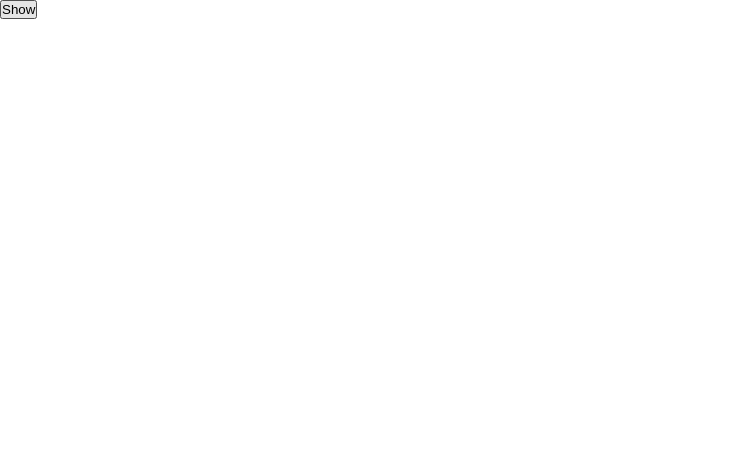
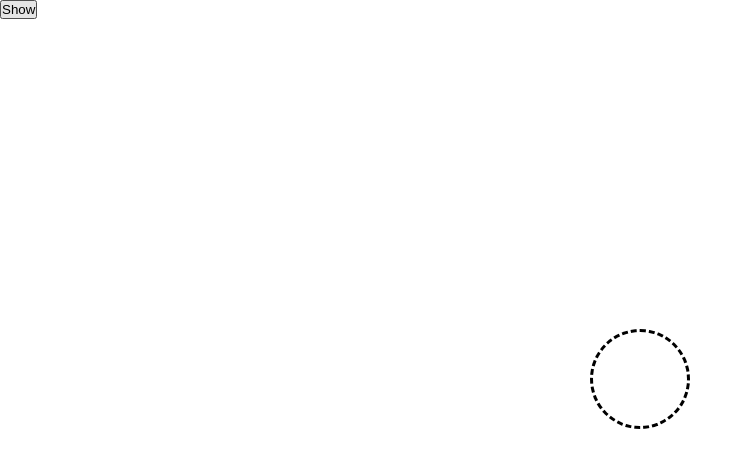
Before and after one commit to Chupriarti/react-animation, a React (Create React App) app: page / in a window 1280 px wide. Shown: the top 468 px of the page, without its empty margins (0-753 px from the left). Built offline with nearby package versions, Linux system fonts and the light colour scheme; the HTML template or start-up script is replaced by a standard one.

Commit message:
prepare csstransition structure

```diff
--- a/src/App.js
+++ b/src/App.js
@@ -1,6 +1,7 @@
 import React from 'react';
 import './App.css';
-import { Transition } from 'react-transition-group';
+import { CSSTransition } from 'react-transition-group';
+
 
 function App() {
   const [loaderVisible, setLoaderVisible] = React.useState(false);
@@ -9,7 +10,13 @@
     <div className="App">
       <button onClick={() => setLoaderVisible(!loaderVisible)}>{loaderVisible ? "Hide" : "Show"}</button>
       <div className="wrap">
-
+        <CSSTransition
+          in={loaderVisible}
+          timeout={500}
+          classNames="circle"
+        >
+          <div className='circle'></div>
+        </CSSTransition>
       </div>
     </div>
   );
```
